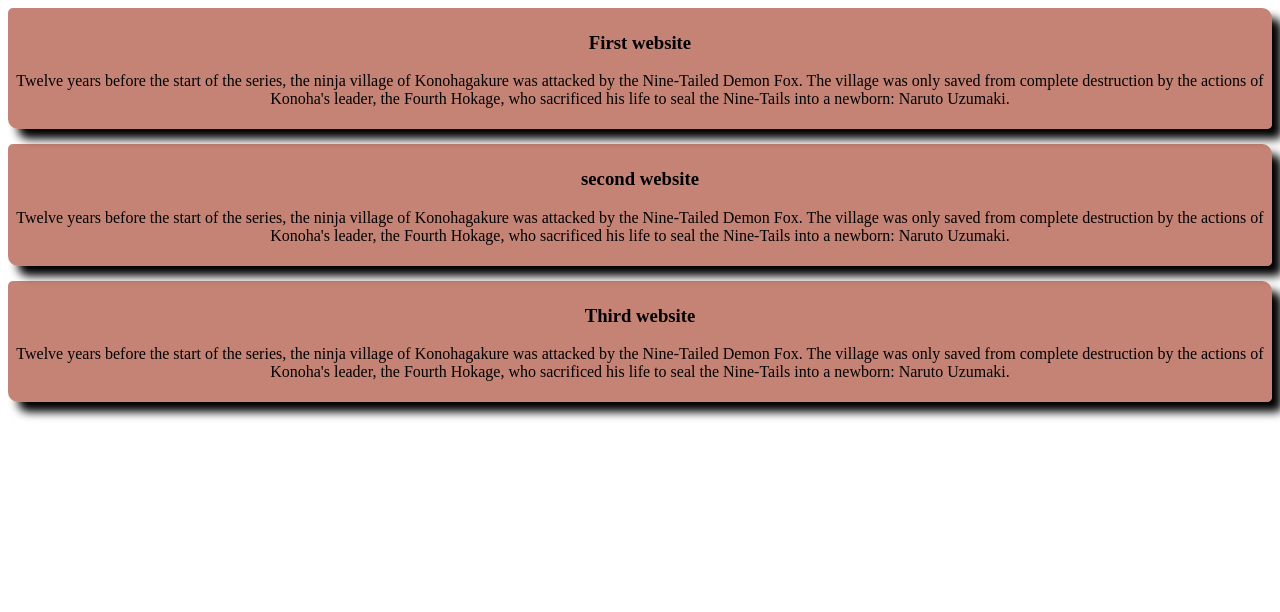
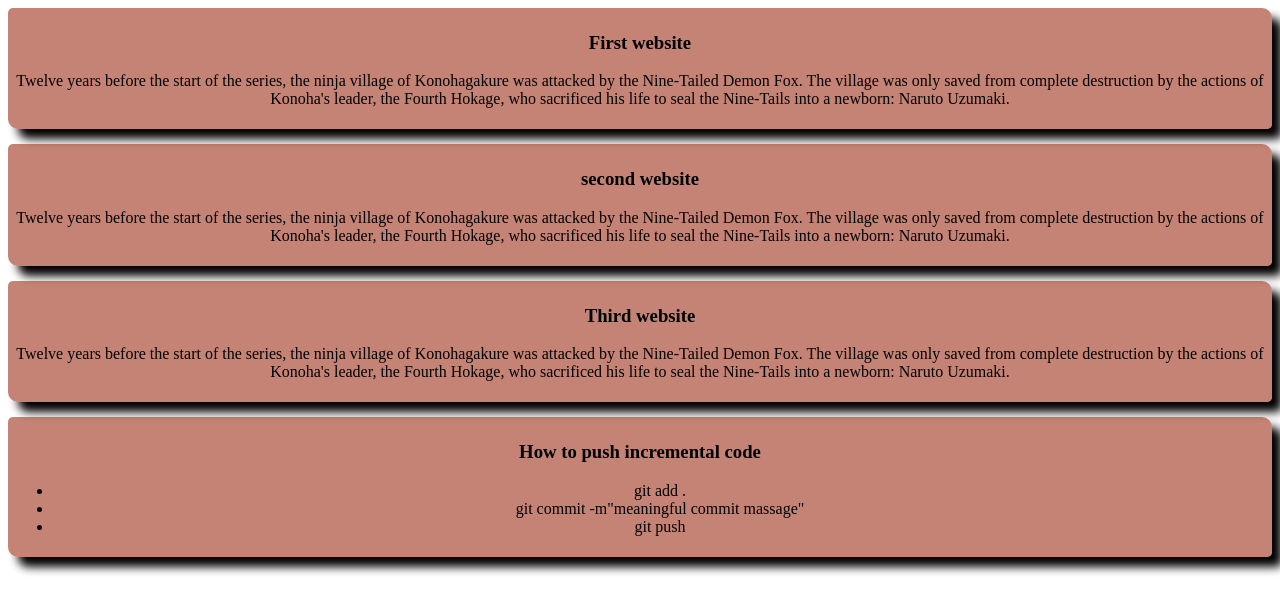
Before and after one commit to mashfika02/A-simple-website, a plain HTML site: page index.html in a window 1280 px wide. Drawn offline with Linux system fonts and the light colour scheme.

Commit message:
added a list

```diff
--- a/index.html
+++ b/index.html
@@ -37,5 +37,13 @@
         newborn: Naruto Uzumaki.
       </p>
     </div>
+    <div>
+      <h3>How to push incremental code</h3>
+      <ul>
+        <li>git add .</li>
+        <li>git commit -m"meaningful commit massage"</li>
+        <li>git push</li>
+      </ul>
+    </div>
   </body>
 </html>
```
